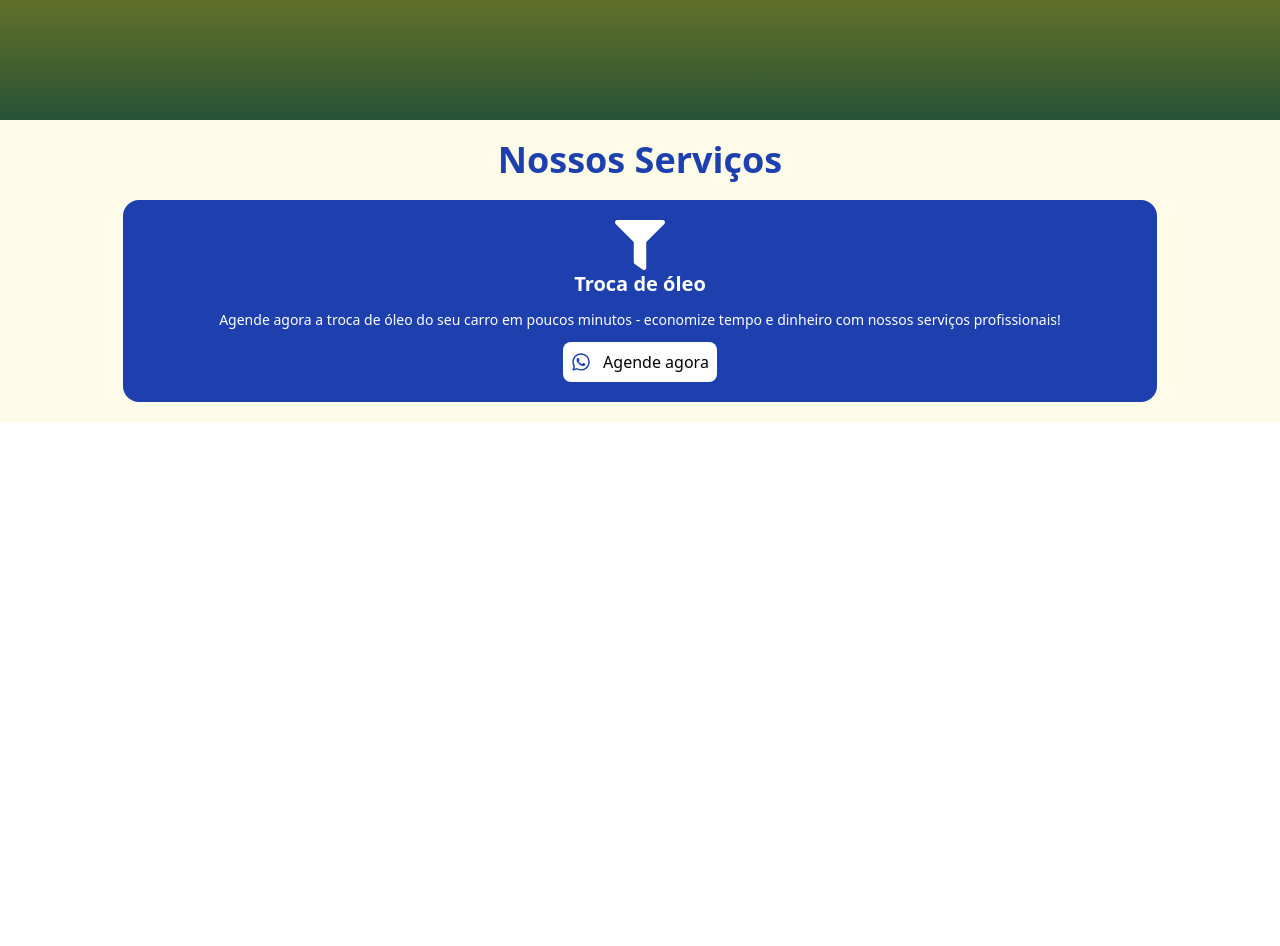
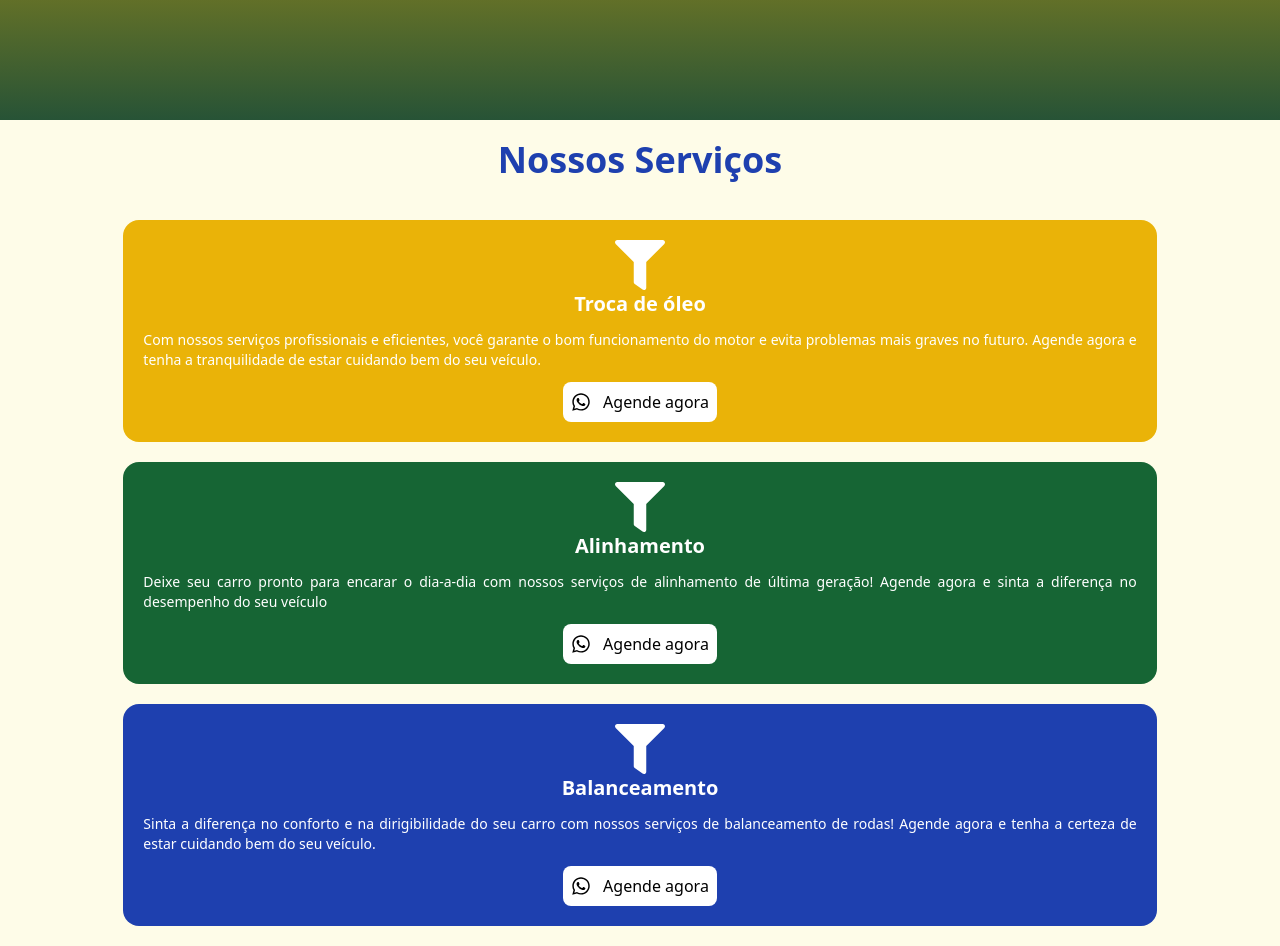
Before and after one commit to brunoprestesap/lp-ecopostos, a React (Vite) app: page / in a window 1280 px wide. Shown: the part 680-1626 px from the top of the page. Before the commit the page ends 1102 px from the top, so only its background shows below. Built offline with nearby package versions, Linux system fonts and the light colour scheme.

Commit message:
Criacao da secao de servicos

```diff
--- a/src/components/Services.jsx
+++ b/src/components/Services.jsx
@@ -3,20 +3,48 @@ import { FaFilter, FaWhatsapp } from "react-icons/fa";
 
 const Services = () => {
   return (
-    <div className="p-5 bg-yellow-50 flex flex-col items-center w-full">
+    <div className="p-5 bg-yellow-50 flex flex-col items-center w-full gap-5">
       <h2 className="text-center font-bold text-4xl text-blue-800 mb-5">
         Nossos Serviços
       </h2>
 
-      <div className="p-5 w-5/6 bg-blue-800 rounded-2xl flex flex-col justify-center items-center">
+      <div className="p-5 w-5/6 bg-yellow-500 rounded-2xl flex flex-col justify-center items-center">
         <FaFilter size={50} color="FFFFFF" />
         <h2 className="text-xl font-bold text-white">Troca de óleo</h2>
         <p className="text-sm text-justify mt-3 text-white">
-          Agende agora a troca de óleo do seu carro em poucos minutos -
-          economize tempo e dinheiro com nossos serviços profissionais!
+          Com nossos serviços profissionais e eficientes, você garante o bom funcionamento do motor e evita problemas mais graves no futuro.
+          Agende agora e tenha a tranquilidade de estar cuidando bem do seu veículo.
         </p>
         <button className="bg-white p-2 rounded-lg mt-3 flex items-center gap-3">
-          <FaWhatsapp size={20} color='1E40AF' />
+          <FaWhatsapp size={20} />
+          <p className="text-black text-base antialiased">Agende agora</p>
+        </button>
+      </div>
+
+      {/* Servico de alinhamento */}
+      <div className="p-5 w-5/6 bg-green-800 rounded-2xl flex flex-col justify-center items-center">
+        <FaFilter size={50} color="FFFFFF" />
+        <h2 className="text-xl font-bold text-white">Alinhamento</h2>
+        <p className="text-sm text-justify mt-3 text-white">
+          Deixe seu carro pronto para encarar o dia-a-dia com nossos serviços de alinhamento de última geração!
+          Agende agora e sinta a diferença no desempenho do seu veículo
+        </p>
+        <button className="bg-white p-2 rounded-lg mt-3 flex items-center gap-3">
+          <FaWhatsapp size={20} />
+          <p className="text-black text-base antialiased">Agende agora</p>
+        </button>
+      </div>
+
+      {/* Balanceamento */}
+      <div className="p-5 w-5/6 bg-blue-800 rounded-2xl flex flex-col justify-center items-center">
+        <FaFilter size={50} color="FFFFFF" />
+        <h2 className="text-xl font-bold text-white">Balanceamento</h2>
+        <p className="text-sm text-justify mt-3 text-white">
+          Sinta a diferença no conforto e na dirigibilidade do seu carro com nossos serviços de balanceamento de rodas!
+          Agende agora e tenha a certeza de estar cuidando bem do seu veículo.
+        </p>
+        <button className="bg-white p-2 rounded-lg mt-3 flex items-center gap-3">
+          <FaWhatsapp size={20} />
           <p className="text-black text-base antialiased">Agende agora</p>
         </button>
       </div>
```
